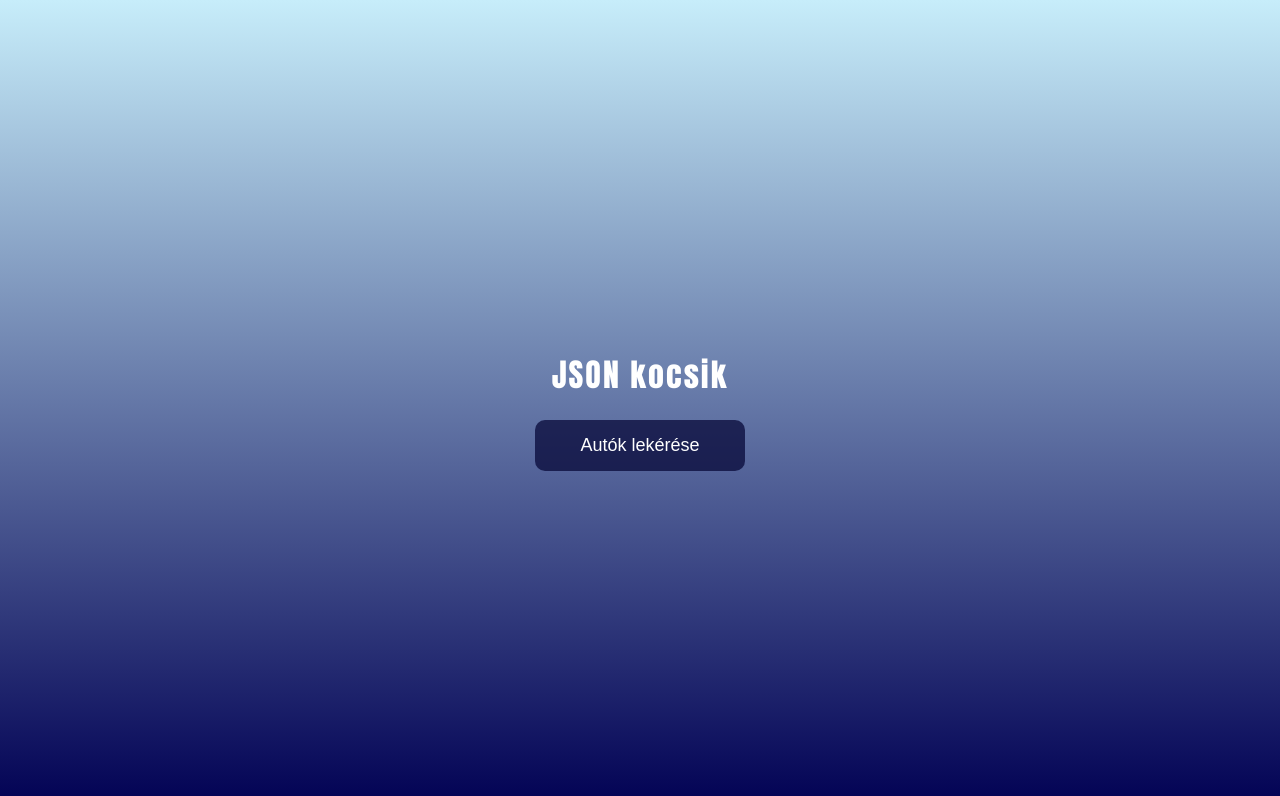
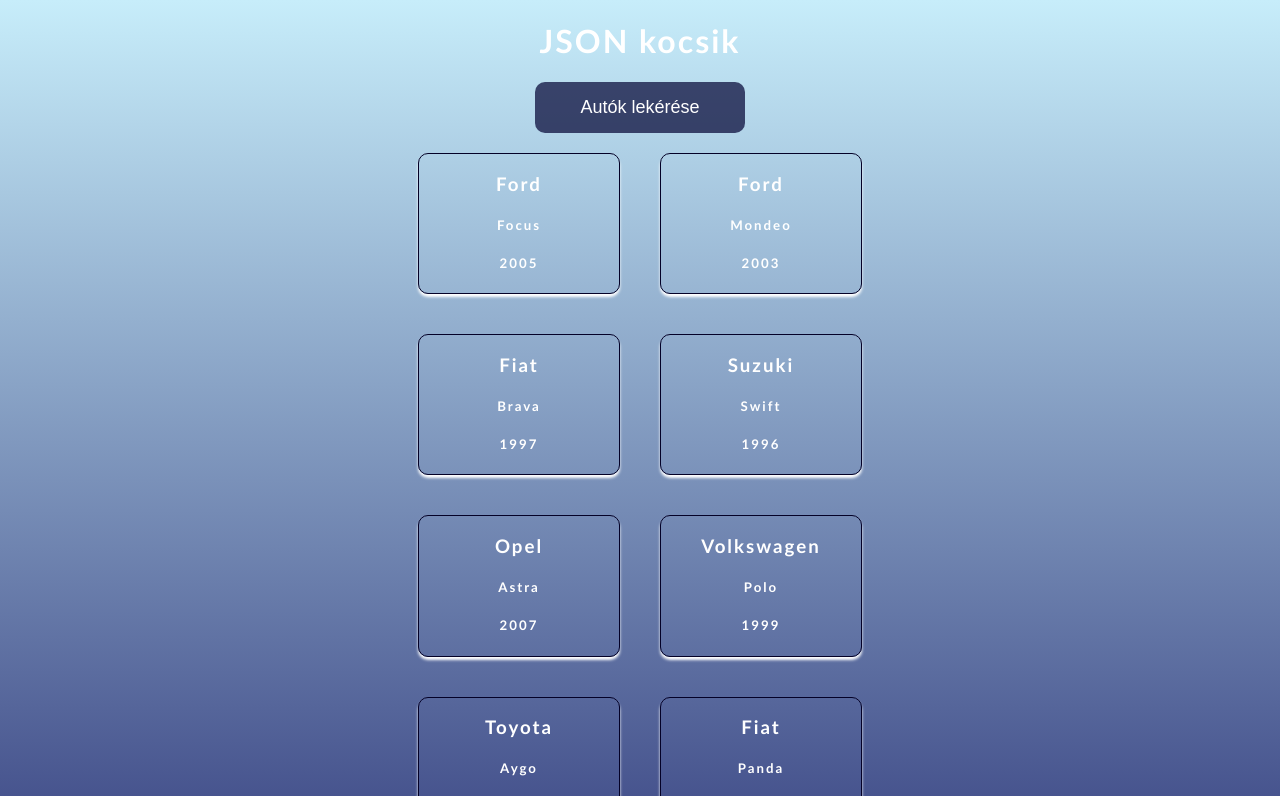
Before and after one commit to raptile666/cars-json-js, a plain HTML site: page index.html in a window 1280 px wide. Both pictures are taken after a click on the button "Autók lekérése". Shown: the top 796 px of the page. Drawn offline with Linux system fonts and the light colour scheme.

Commit message:
app.js szerkesztése kész (fetch + megjelenítés), html és css finomhangolás

```diff
--- a/app.js
+++ b/app.js
@@ -0,0 +1,23 @@
+const btn = document.getElementById("btn");
+const result = document.querySelector(".result");
+
+btn.addEventListener("click", async () => {
+
+    const res = await fetch("cars.json");
+    const data = await res.json();
+
+    console.log(data);
+
+    let output = "";
+
+    data.forEach( car => {
+        output +=
+            `<div class="car">
+                <h3>${car.brand}</h3>
+                <h5>${car.type}</h5>
+                <h5>${car.factoryYear}</h5>
+            </div>`;
+    });
+
+    result.innerHTML = output;
+})
--- a/style.css
+++ b/style.css
@@ -3,10 +3,11 @@ body{
     padding: 0;
     margin: 0;
     width: 100%;
-    height: 100vh;
+    height: 100%;
+    min-height: 100vh;
     justify-content: center;
     align-items: center;
-    font-family: Impact, Haettenschweiler, 'Arial Narrow Bold', sans-serif;
+    font-family: 'Trebuchet MS', 'Lucida Sans Unicode', 'Lucida Grande', 'Lucida Sans', Arial, sans-serif;
     letter-spacing: 2px;
     background: linear-gradient(to bottom, rgb(199, 237, 250), rgb(3, 3, 85));
     color: #fff;
@@ -22,3 +23,16 @@ button{
     cursor: pointer;
     font-size: 18px;
 }
+
+.result {
+    display: grid;
+    grid-template-columns: 1fr auto;
+}
+
+.car{
+    border: 1px solid rgb(4, 1, 39);
+    box-shadow: 0 3px 3px 0 #fff;
+    margin: 20px 20px;
+    width: 200px;
+    border-radius: 10px;
+}
```
